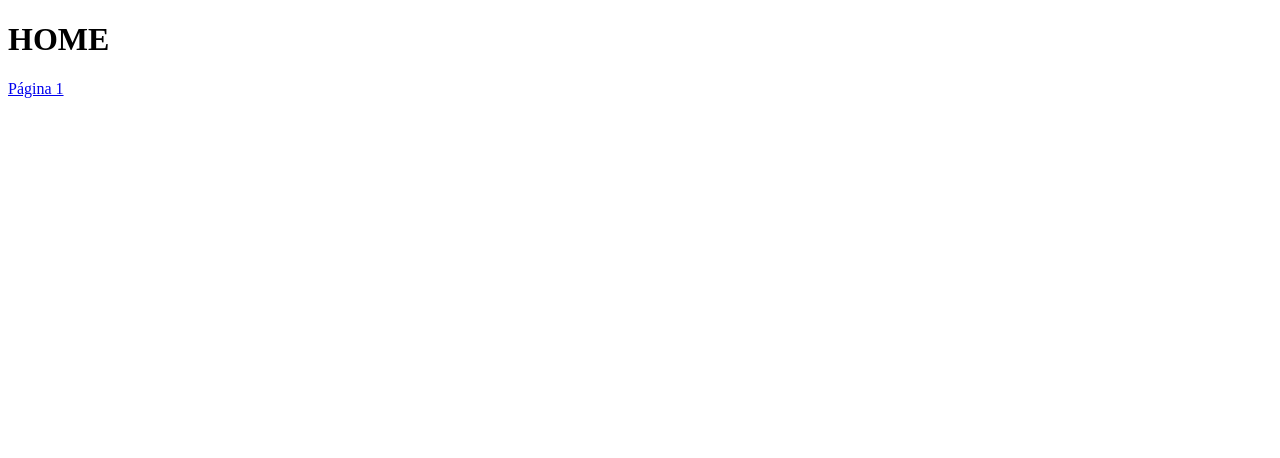
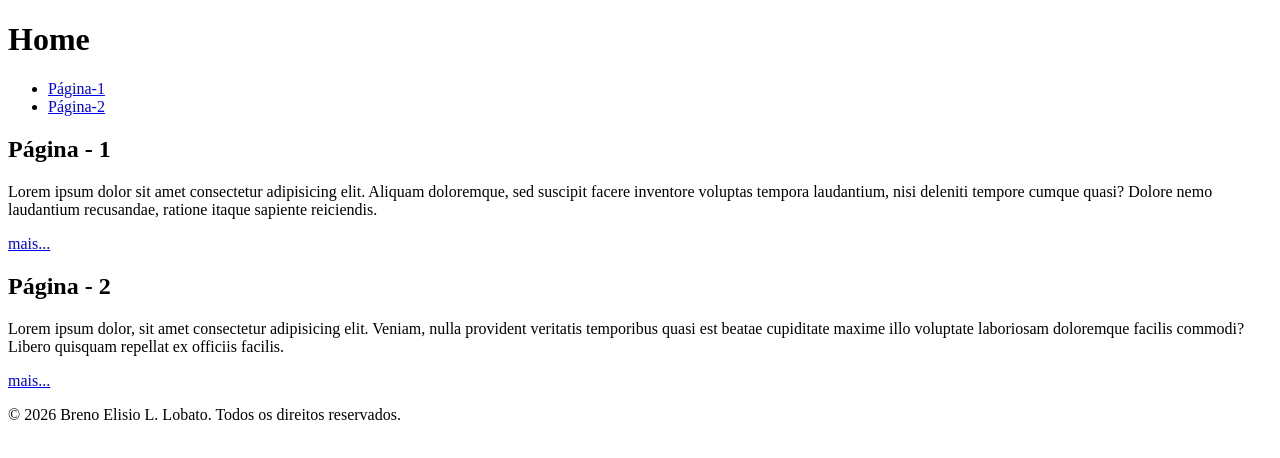
Before and after one commit to Brenoell/exemplo-repo-front-11tdspj-2026, a plain HTML site: page index.html in a window 1280 px wide. Drawn offline with Linux system fonts and the light colour scheme.

Commit message:
feat: Refatoramos o index de acordo com as boas práticas e adicionamos a pagina2 ao projeto

```diff
--- a/index.html
+++ b/index.html
@@ -1,21 +1,38 @@
-<!DOCTYPE html> <!-- DTD é o Document type Definition e informa para o navegador a versão do html que esta sendo carregada. Assim o navegador pode
-carregar um conjunto de bibliotecas de acordo com a versão específica -->
-
-<!-- ATRIBUTOS:
-Os atributos são do tipo chave = valor.
-Ex: Lang="pt-BR", isso é um atributo que pode ir em qualquer tag de conteúdo. <html lang="pt-BR"> ...</html>
--->
-
+<!DOCTYPE html>
 <html lang="pt-BR">
-	<head>
-		<meta charset="UTF-8">
-		<title>Página Principal</title>
-	</head>
-
-	<body>
-		<h1>HOME</h1>
-		<div>
-			<a href="./pagina1.html">Página 1</a>
-		</div>
-	</body>
+<head>
+    <meta charset="UTF-8">
+    <meta name="viewport" content="width=device-width, initial-scale=1.0">
+    <title>Página Inicial</title>
+</head>
+<body>
+  <header>
+        <h1>Home</h1>
+        <nav>
+            <ul>
+                <li><a href="./pagina1.html">Página-1</a></li>
+                <li><a href="./paginas/pagina2.html">Página-2</a></li>
+            </ul>
+        </nav>
+  </header>
+  <main>
+    <section>
+        <h2>Página - 1</h2>
+        <p>
+            Lorem ipsum dolor sit amet consectetur adipisicing elit. Aliquam doloremque, sed suscipit facere inventore voluptas tempora laudantium, nisi deleniti tempore cumque quasi? Dolore nemo laudantium recusandae, ratione itaque sapiente reiciendis.
+        </p>
+        <a href="./pagina1.html">mais...</a>
+    </section>
+    <section>
+        <h2>Página - 2</h2>
+        <p>
+            Lorem ipsum dolor, sit amet consectetur adipisicing elit. Veniam, nulla provident veritatis temporibus quasi est beatae cupiditate maxime illo voluptate laboriosam doloremque facilis commodi? Libero quisquam repellat ex officiis facilis.
+        </p>
+        <a href="./paginas/pagina2.html">mais...</a>
+    </section>
+  </main>
+  <footer>
+        <p>&copy; 2026 Breno Elisio L. Lobato. Todos os direitos reservados.</p>
+  </footer>
+</body>
 </html>
```
Also changed, not shown: paginas/pagina2.html (added, +1 -0 lines).
